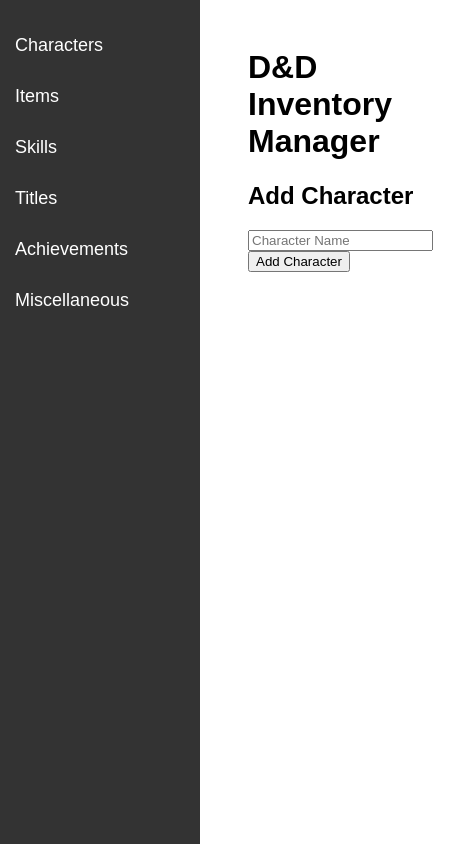
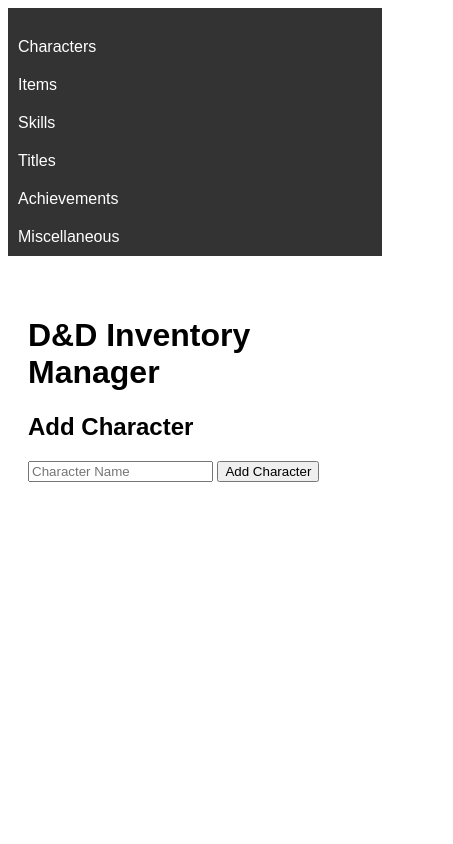
Before and after one commit to Red-Semele/DnD_tool, a plain HTML site: page index.html in a window 390 px wide. Shown: the whole page, 453 px wide, since content can reach past the window. Drawn offline with Linux system fonts and the light colour scheme.

Commit message:
First attempt to make this look good on mobile

```diff
--- a/app.js
+++ b/app.js
@@ -1298,3 +1298,14 @@ function removefromSelect(name, type) {
     updateAchievementSelect();
     saveGameState(); // Save the game state after removal
 }
+
+document.querySelectorAll('.sidebar a').forEach(link => {
+    link.addEventListener('click', (e) => {
+        e.preventDefault();
+        document.querySelectorAll('.section').forEach(section => section.style.display = 'none');
+        const target = link.getAttribute('data-target');
+        if (target) {
+            document.getElementById(target).style.display = 'block';
+        }
+    });
+});
--- a/index.html
+++ b/index.html
@@ -101,6 +101,26 @@
     .sidebar details[open] summary {
         background-color: #444;
     }
+    @media (max-width: 768px) {
+            body {
+                flex-direction: column;
+            }
+            .sidebar {
+                width: 100%;
+                height: auto;
+                position: relative;
+                margin-bottom: 20px;
+            }
+            .container {
+                margin-left: 0;
+            }
+        }
+        @media (max-width: 480px) {
+            .sidebar a, .sidebar summary {
+                font-size: 16px;
+                padding: 10px;
+            }
+        }
 
 
     </style>
```
